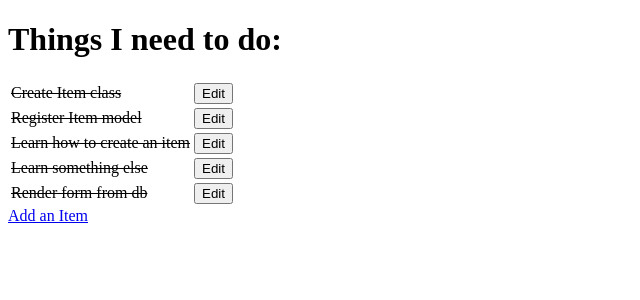
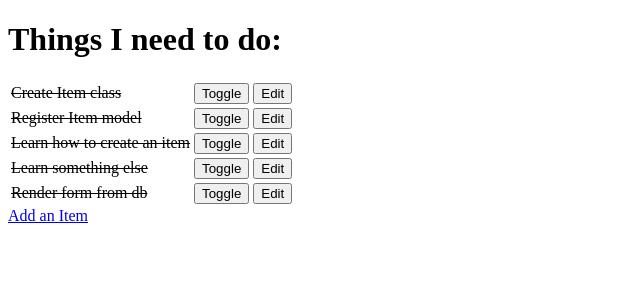
Before and after one commit to nfepb/django-task-manager, a Django app: page / in a window 1280 px wide. Shown: the top 300 px of the page, without its empty margins (0-640 px from the left). Run offline with Django 3.2, Linux system fonts and the light colour scheme; data comes from the database, SQL or seed files in the repository; both versions use the stored data as it was after the commit.

Commit message:
Updates todo_list.html to display toggle, adds path to toggle url and retrieve item based on id and save data through views.py

```diff
--- a/django_todo/urls.py
+++ b/django_todo/urls.py
@@ -15,11 +15,12 @@ Including another URLconf
 """
 from django.contrib import admin
 from django.urls import path
-from todo.views import get_todo_list, add_item, edit_item
+from todo import views
 
 urlpatterns = [
     path('admin/', admin.site.urls),
-    path('', get_todo_list, name='get_todo_list'),
-    path('add', add_item, name='add'),
-    path('edit/<item_id>', edit_item, name='edit')
+    path('', views.get_todo_list, name='get_todo_list'),
+    path('add', views.add_item, name='add'),
+    path('edit/<item_id>', views.edit_item, name='edit'),
+    path('toggle/<item_id>', views.toggle_item, name='toggle')
 ]
--- a/todo/templates/todo/todo_list.html
+++ b/todo/templates/todo/todo_list.html
@@ -17,6 +17,9 @@
         <td>{{ item.name }}</td>
         {% endif %}
         <td>
+          <a href="/toggle/{{ item.id }}"><button>Toggle</button></a>
+        </td>
+        <td>
           <a href="/edit/{{ item.id }}"><button>Edit</button></a>
         </td>
       </tr>
--- a/todo/views.py
+++ b/todo/views.py
@@ -42,3 +42,10 @@ def edit_item(request, item_id):
         'form': form
     }
     return render(request, 'todo/edit_item.html', context)
+
+
+def toggle_item(request, item_id):
+    item = get_object_or_404(Item, id=item_id)
+    item.done = not item.done
+    item.save()
+    return redirect('get_todo_list')
```
Also changed, not shown: db.sqlite3.
